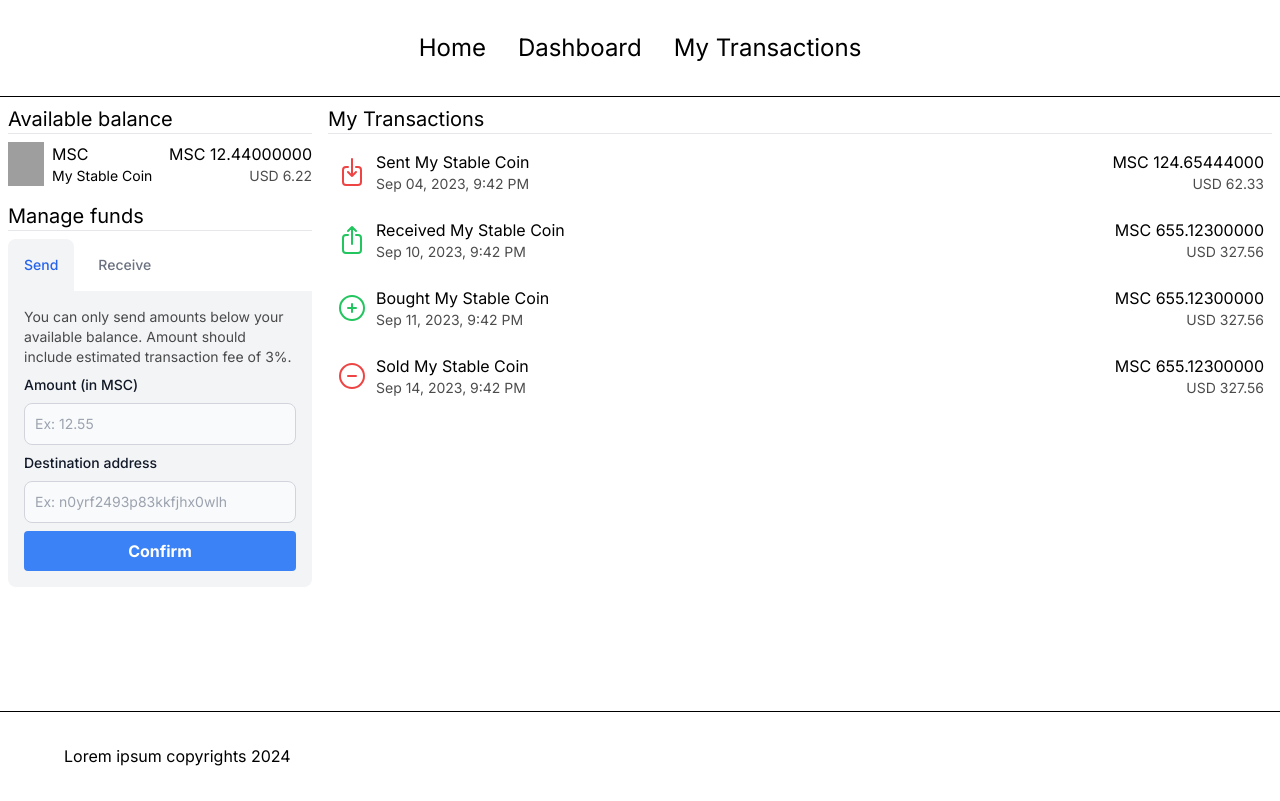
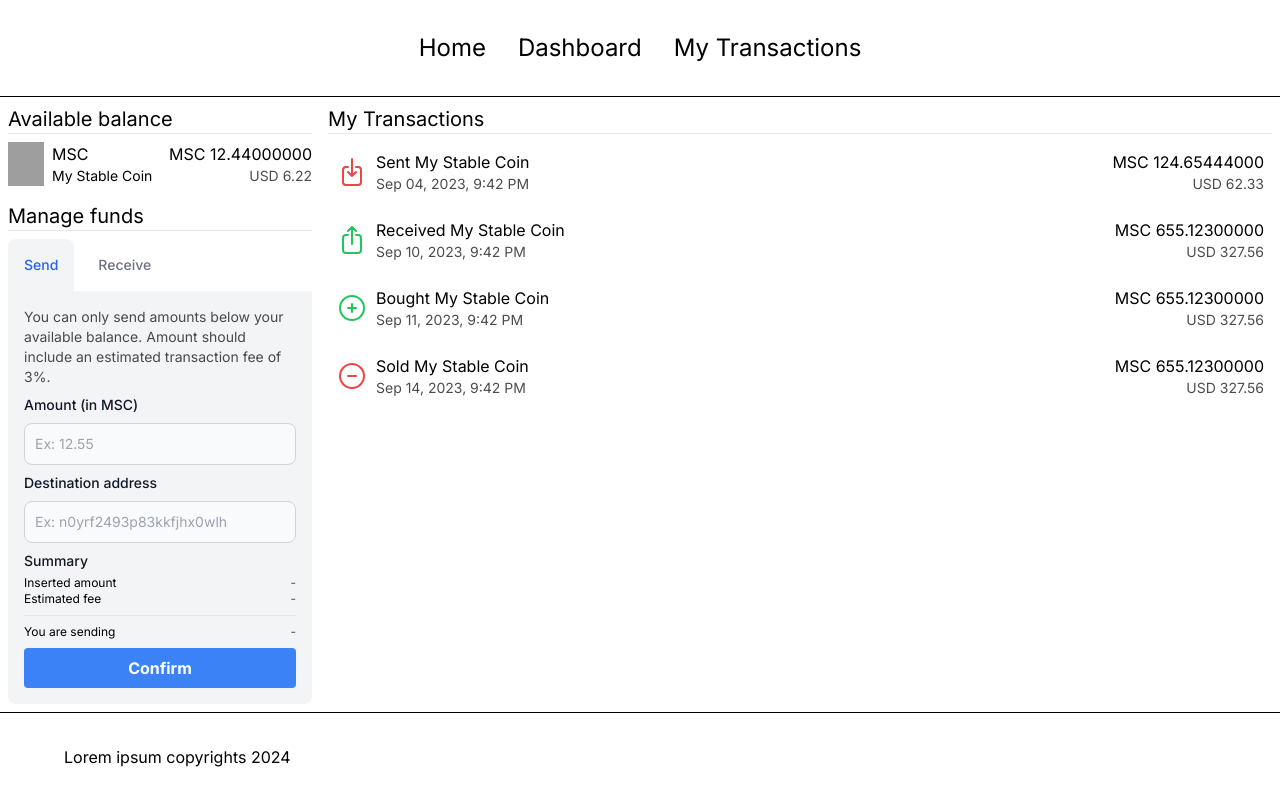
Before and after one commit to mkmule/my-stable-wallet, a Next.js app: page /dashboard in a window 1280 px wide. Built offline with nearby package versions, Linux system fonts and the light colour scheme; grey boxes are pictures that could not be loaded.

Commit message:
Added summary with dynamic props that allow easy add/remove which will automatically adjust component

```diff
--- a/src/components/ManageFunds.tsx
+++ b/src/components/ManageFunds.tsx
@@ -2,7 +2,7 @@
 
 import Tabs from '@/components/Tabs';
 import { useState } from 'react';
-import SendForm from '@/components/SendForm';
+import SendForm from '@/components/SendForm/SendForm';
 import { Amount } from '@/models/transaction';
 import ReceiveForm from '@/components/ReceiveForm';
 
--- a/src/components/SendForm.tsx
+++ b/src/components/SendForm/SendForm.tsx
@@ -2,14 +2,22 @@
 import { Amount } from '@/models/transaction';
 import Input from '@/components/Input';
 import Button from '@/components/Button';
+import SendSummary from '@/components/SendForm/SendSummary';
+import { useState } from 'react';
 
 const transactionFee = 0.03;
+const summaryListTemplate: [string, string | null][] = [
+  ['Inserted amount', null],
+  ['Estimated fee', null],
+  ['You are sending', null],
+];
 
 interface Props {
   availableAmount: Amount;
 }
 
 const SendForm = ({ availableAmount }: Props) => {
+  const [summaryList, setSummaryList] = useState(summaryListTemplate);
 
   const handleSendAmountChange = (value: string) => {
 
@@ -22,7 +30,7 @@ const SendForm = ({ availableAmount }: Props) => {
     <div>
       <p className="text-sm opacity-70">
         You can only send amounts below your available balance.
-        Amount should include estimated transaction fee of {transactionFee * 100}%.</p>
+        Amount should include an estimated transaction fee of {transactionFee * 100}%.</p>
       <div className="mt-2">
         <Input
           label={`Amount (in ${availableAmount.currency.code})`}
@@ -38,6 +46,12 @@ const SendForm = ({ availableAmount }: Props) => {
         />
       </div>
       <div className="mt-2">
+        <h4 className="text-sm font-medium text-gray-900">Summary</h4>
+        <div className="mt-1">
+          <SendSummary summaryList={summaryList} />
+        </div>
+      </div>
+      <div className="mt-2">
         <Button label={'Confirm'} fullWidth handleClick={handleConfirmButtonClick} />
       </div>
     </div>
--- /dev/null
+++ b/src/components/SendForm/SendSummary.tsx
@@ -0,0 +1,29 @@
+'use client';
+
+interface Props {
+  summaryList: [string, string | null][];
+}
+
+const SendSummary = ({ summaryList }: Props) => {
+  const lastItem = summaryList[summaryList.length - 1];
+  const subItems = summaryList.slice(0, summaryList.length - 1);
+
+  return (
+    <div>
+      {subItems.map(([label, value]) => (
+        <div className="flex justify-between items-center">
+          <div className="text-xs">{label}</div>
+          <div className="text-xs opacity-70">{value || '-'}</div>
+        </div>
+      ))}
+      <div className="mt-2 pt-2 border-gray-200 border-t">
+        <div className="flex justify-between items-center">
+          <div className="text-xs">{lastItem[0]}</div>
+          <div className="text-xs opacity-70">{lastItem[1] || '-'}</div>
+        </div>
+      </div>
+    </div>
+  );
+};
+
+export default SendSummary;
--- /dev/null
+++ b/src/components/SendForm/index.ts
@@ -0,0 +1,3 @@
+import SendForm from './SendForm';
+
+export default SendForm;
```
